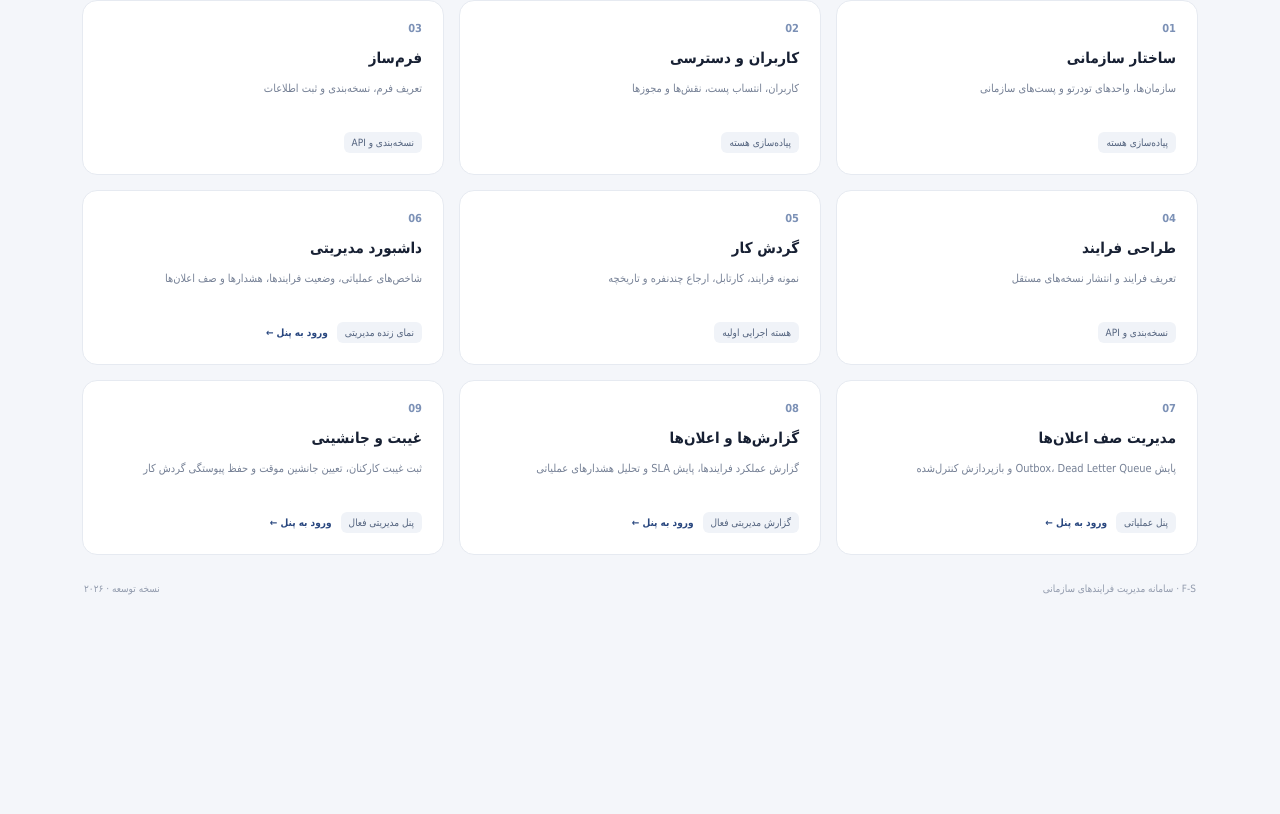
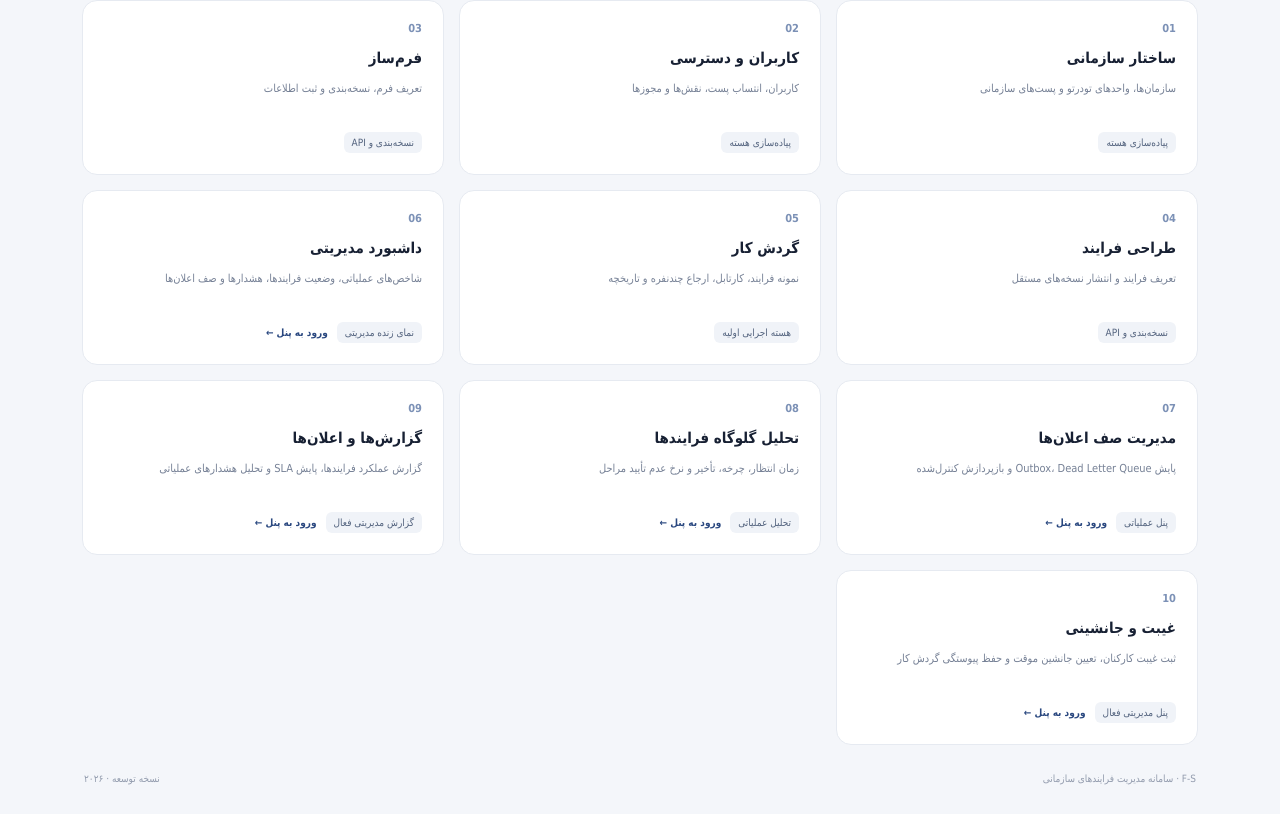
Before and after one commit to godsparadise1111/Fsb, a Next.js app in the folder apps/web/: page / in a window 1280 px wide. Shown: the part 558-1372 px from the top of the page. Before the commit the page ends 1182 px from the top, so only its background shows below. Built offline with nearby package versions, Linux system fonts and the light colour scheme.

Commit message:
feat(web): link process bottleneck analytics

```diff
--- a/apps/web/src/app/page.tsx
+++ b/apps/web/src/app/page.tsx
@@ -6,6 +6,7 @@ const modules = [
   { title: 'گردش کار', description: 'نمونه فرایند، کارتابل، ارجاع چندنفره و تاریخچه', status: 'هسته اجرایی اولیه' },
   { title: 'داشبورد مدیریتی', description: 'شاخص‌های عملیاتی، وضعیت فرایندها، هشدارها و صف اعلان‌ها', status: 'نمای زنده مدیریتی', href: '/dashboard' },
   { title: 'مدیریت صف اعلان‌ها', description: 'پایش Outbox، Dead Letter Queue و بازپردازش کنترل‌شده', status: 'پنل عملیاتی', href: '/notifications' },
+  { title: 'تحلیل گلوگاه فرایندها', description: 'زمان انتظار، چرخه، تأخیر و نرخ عدم تأیید مراحل', status: 'تحلیل عملیاتی', href: '/process-analytics' },
   { title: 'گزارش‌ها و اعلان‌ها', description: 'گزارش عملکرد فرایندها، پایش SLA و تحلیل هشدارهای عملیاتی', status: 'گزارش مدیریتی فعال', href: '/reports' },
   { title: 'غیبت و جانشینی', description: 'ثبت غیبت کارکنان، تعیین جانشین موقت و حفظ پیوستگی گردش کار', status: 'پنل مدیریتی فعال', href: '/absences' },
 ];
```
